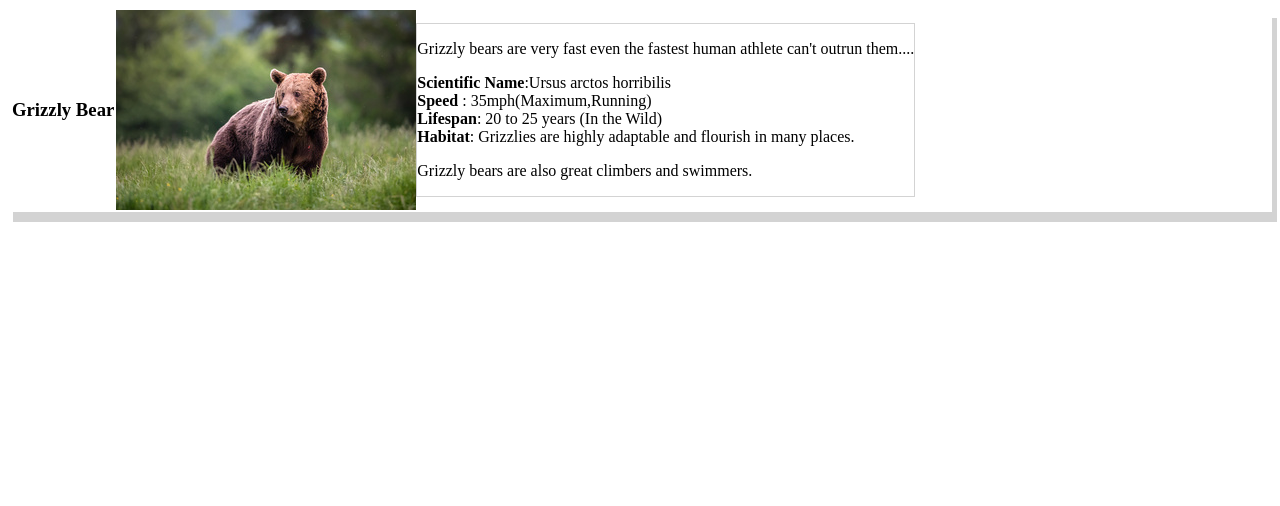
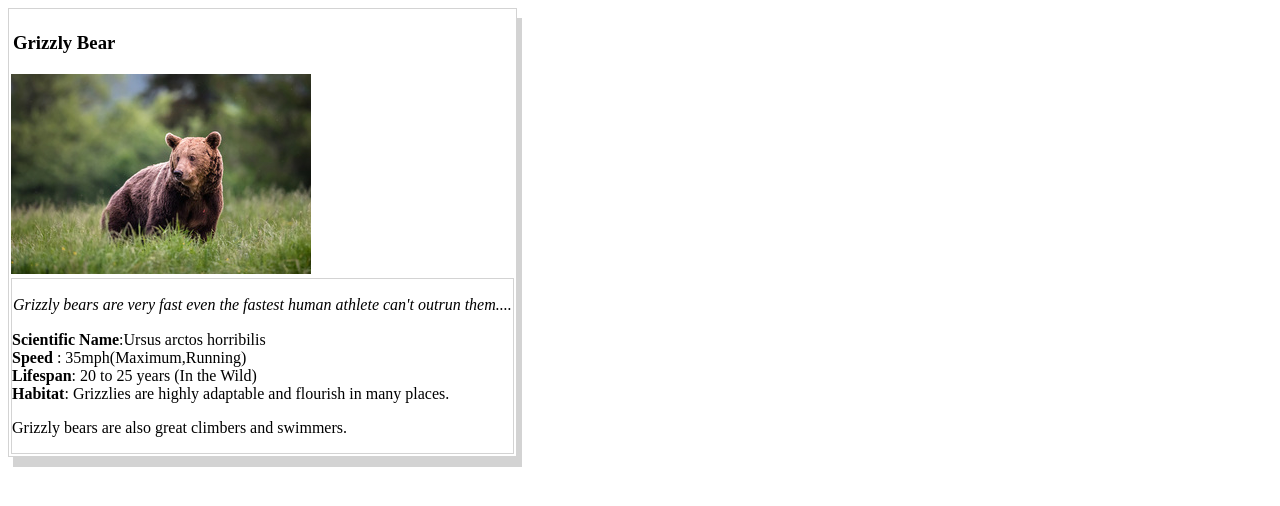
Before and after one commit to jjblakney/Animal_Trading_Card, a plain HTML site: page index.html in a window 1280 px wide. Drawn offline with Linux system fonts and the light colour scheme.

Commit message:
Update styles.css

```diff
--- a/styles.css
+++ b/styles.css
@@ -1,15 +1,12 @@
 /* add your CSS here */
 
 .full_card_container{
- display: flex;
- align-items: center;
- justify-content:center
  border-style:solid;
  border-width:thin;
  border-color:lightgrey;
  padding:2px;
  box-shadow: 5px 10px  lightgrey;
-/*position:absolute; */
+ position:absolute;
   }
 
 .bottomcontainer{
@@ -24,7 +21,7 @@ padding: 2px;
 
 }
 
-/*image{ */
+image{
 padding: 2px;
 }
 
```
